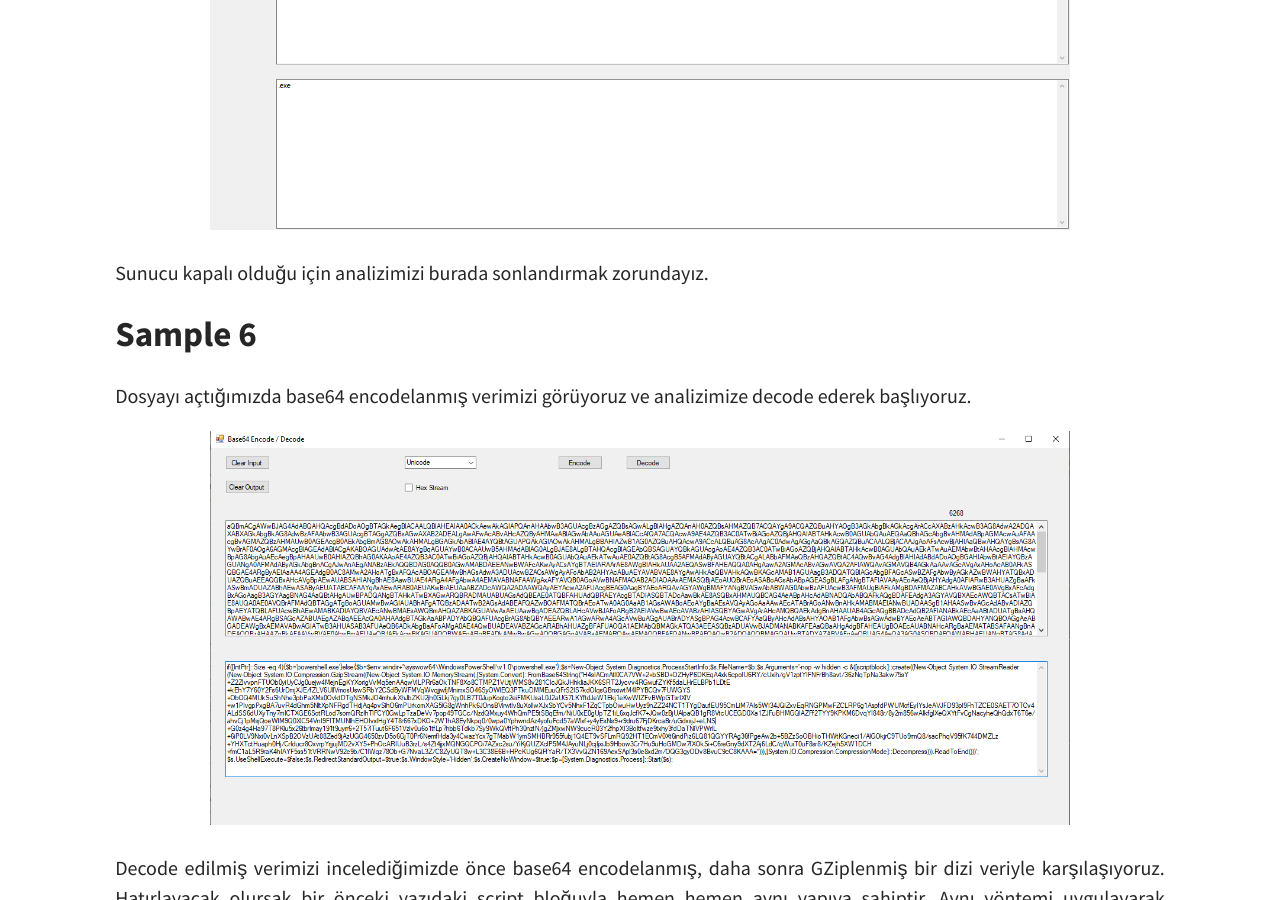
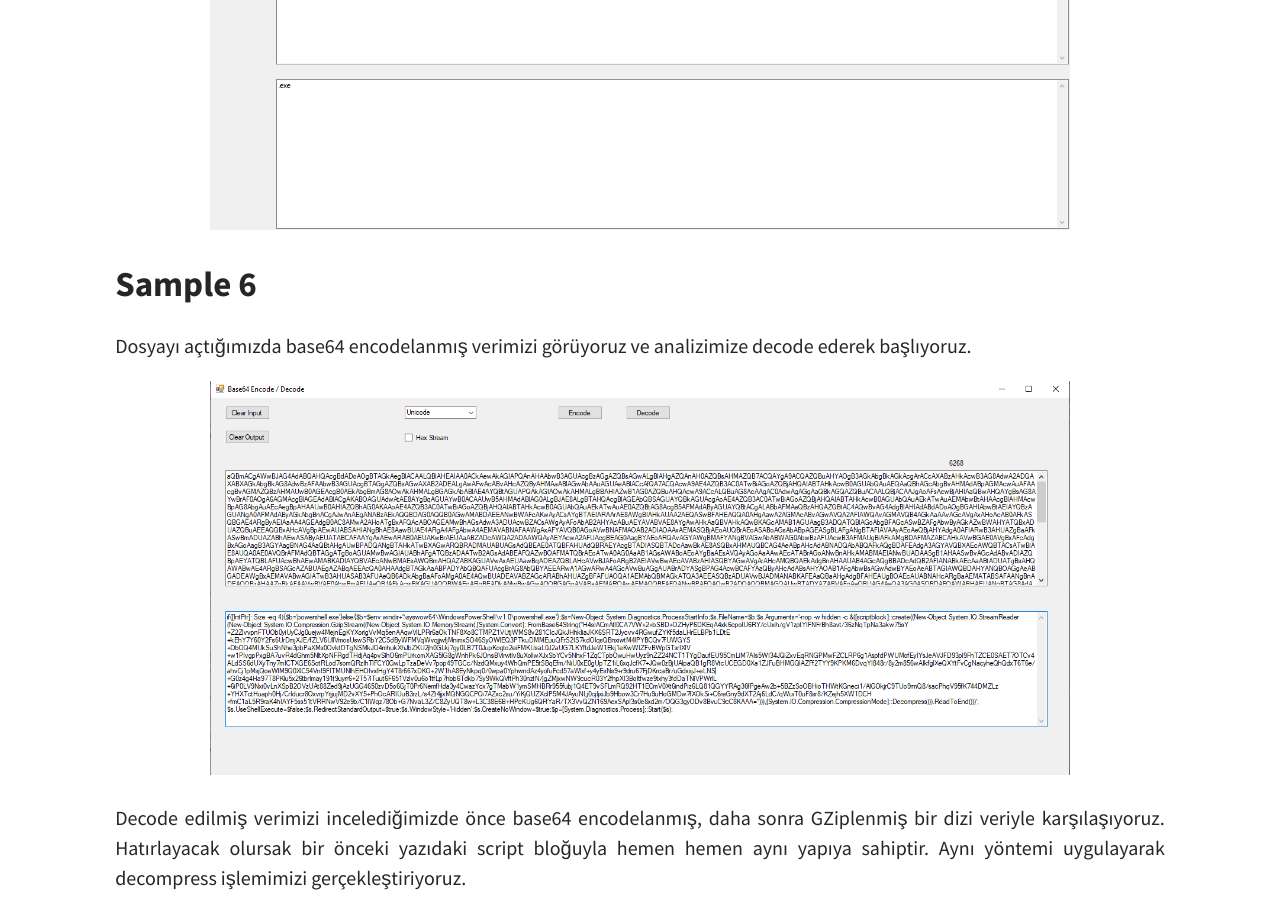
Before and after one commit to batuhankutluca/batuhankutluca.github.io, a Jekyll site: the page built from _posts/2020-03-09-powershell-series-4-mavi-takim-icin-zararli-powershell-script-analizi-part2.md, in a window 1280 px wide and 900 px high, scrolled down 3296 px. Built offline with Jekyll 4.4.1, drawn with Linux system fonts in a browser that asks for light colours.

Commit message:
Update 2020-03-09-powershell-series-4-mavi-takim-icin-zararli-powershell-script-analizi-part2.md

```diff
--- a/_posts/2020-03-09-powershell-series-4-mavi-takim-icin-zararli-powershell-script-analizi-part2.md
+++ b/_posts/2020-03-09-powershell-series-4-mavi-takim-icin-zararli-powershell-script-analizi-part2.md
@@ -40,8 +40,6 @@ tags: [Powershell, Obfuscate, Obfuscation, Deobfuscate, Deobfuscation, Enhanced
 ![img]({{ site.baseurl }}/assets/img/powershell-4/5.png)
 
 ![img]({{ site.baseurl }}/assets/img/powershell-4/6.png)
-
-<p align="justify">Sunucu kapalı olduğu için analizimizi burada sonlandırmak zorundayız.</p>
 
 ## Sample 6
 
```
